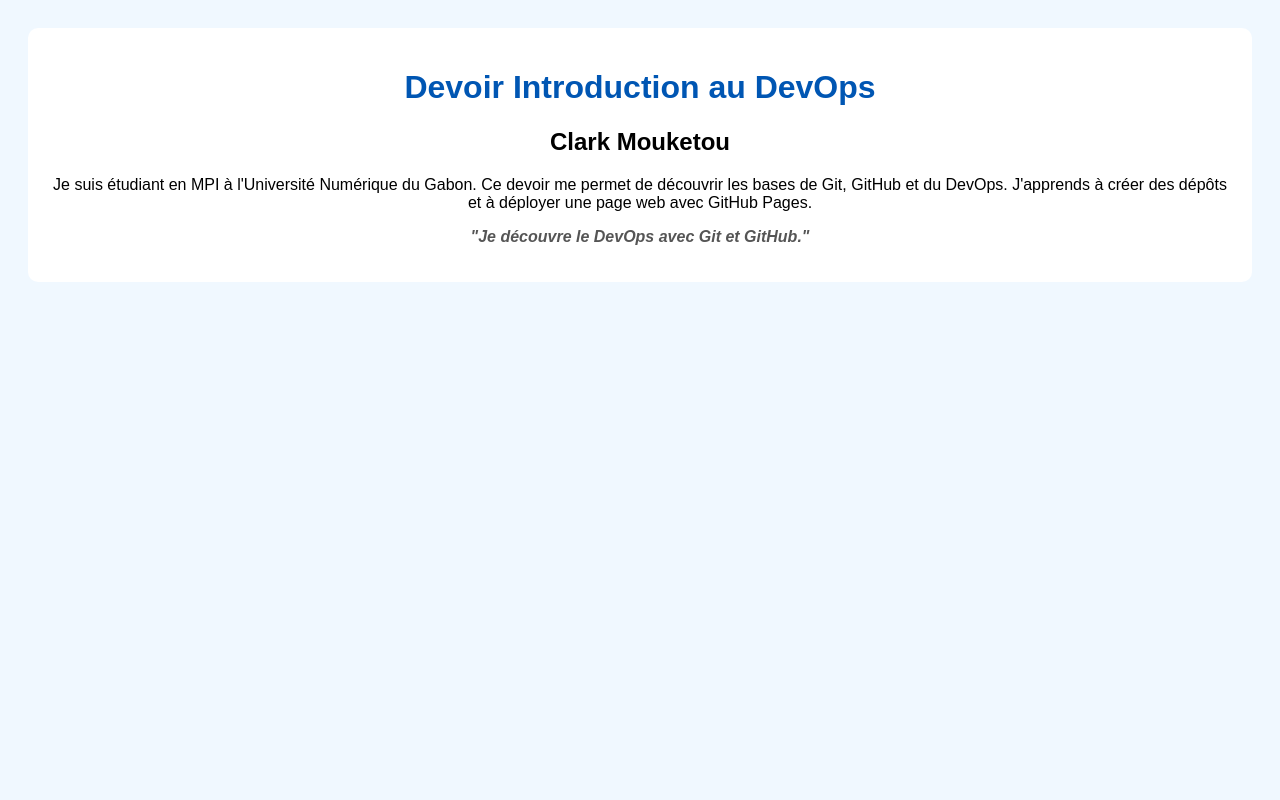
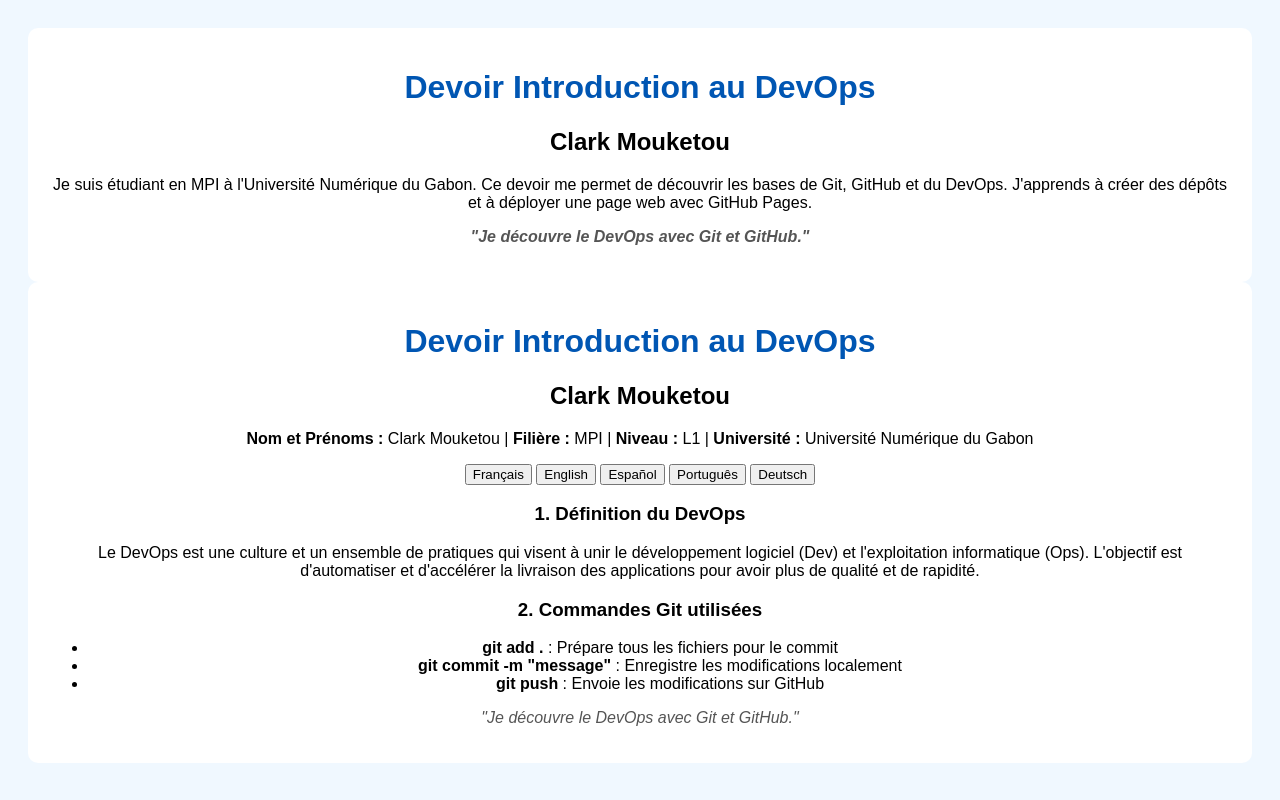
Before and after one commit to clarkmouketou22-lab/Devoir-html-MPI, a plain HTML site: page index.html in a window 1280 px wide. Drawn offline with Linux system fonts and the light colour scheme.

Commit message:
Update index.html

```diff
--- a/index.html
+++ b/index.html
@@ -2,8 +2,7 @@
 <html lang="fr">
 <head>
     <meta charset="UTF-8">
-    <title>Devoir DevOps</title>
-    <link rel="stylesheet" href="style.css">
+    <title>Devoir DevOps</title
 </head>
 <body>
     <div class="container">
@@ -16,3 +15,50 @@
     </div>
 </body>
 </html>
+<!DOCTYPE html>
+<html lang="fr">
+<head>
+    <meta charset="UTF-8">
+    <meta name="viewport" content="width=device-width, initial-scale=1.0">
+    <title>Devoir Introduction au DevOps</title>
+    <link rel="stylesheet" href="style.css">
+</head>
+<body>
+    <div class="container">
+        <h1>Devoir Introduction au DevOps</h1>
+        <h2>Clark Mouketou</h2>
+        <p><b>Nom et Prénoms :</b> Clark Mouketou | <b>Filière :</b> MPI | <b>Niveau :</b> L1 | <b>Université :</b> Université Numérique du Gabon</p>
+
+        <div class="langues">
+            <button onclick="changerLangue('fr')">Français</button>
+            <button onclick="changerLangue('en')">English</button>
+            <button onclick="changerLangue('es')">Español</button>
+            <button onclick="changerLangue('pt')">Português</button>
+            <button onclick="changerLangue('de')">Deutsch</button>
+        </div>
+
+        <h3>1. Définition du DevOps</h3>
+        <p id="def-devops">Le DevOps est une culture et un ensemble de pratiques qui visent à unir le développement logiciel (Dev) et l'exploitation informatique (Ops). L'objectif est d'automatiser et d'accélérer la livraison des applications pour avoir plus de qualité et de rapidité.</p>
+
+        <h3>2. Commandes Git utilisées</h3>
+        <ul>
+            <li><b>git add .</b> : Prépare tous les fichiers pour le commit</li>
+            <li><b>git commit -m "message"</b> : Enregistre les modifications localement</li>
+            <li><b>git push</b> : Envoie les modifications sur GitHub</li>
+        </ul>
+
+        <p class="citation"><i>"Je découvre le DevOps avec Git et GitHub."</i></p>
+    </div>
+
+    <script>
+        function changerLangue(lang) {
+            const def = document.getElementById('def-devops');
+            if(lang === 'en') def.innerText = "DevOps is a culture and set of practices that aim to unite software development (Dev) and IT operations (Ops).";
+            if(lang === 'es') def.innerText = "DevOps es una cultura y conjunto de prácticas que buscan unir el desarrollo de software (Dev) y las operaciones de TI (Ops).";
+            if(lang === 'pt') def.innerText = "DevOps é uma cultura e conjunto de práticas que visam unir o desenvolvimento de software (Dev) e as operações de TI (Ops).";
+            if(lang === 'de') def.innerText = "DevOps ist eine Kultur und eine Reihe von Praktiken, die darauf abzielen, Softwareentwicklung (Dev) und IT-Betrieb (Ops) zu vereinen.";
+            if(lang === 'fr') def.innerText = "Le DevOps est une culture et un ensemble de pratiques qui visent à unir le développement logiciel (Dev) et l'exploitation informatique (Ops). L'objectif est d'automatiser et d'accélérer la livraison des applications pour avoir plus de qualité et de rapidité.";
+        }
+    </script>
+</body>
+</html>
```
